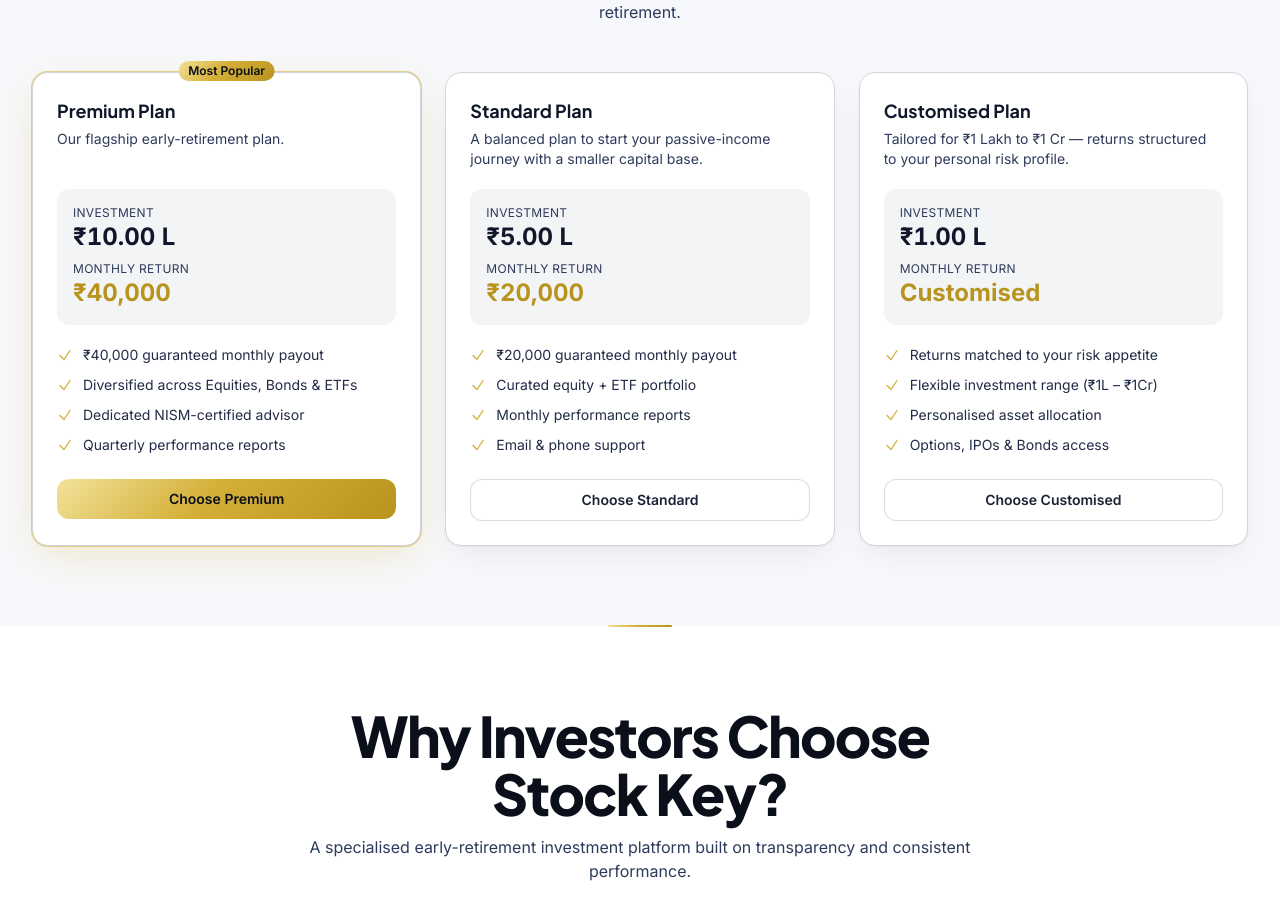
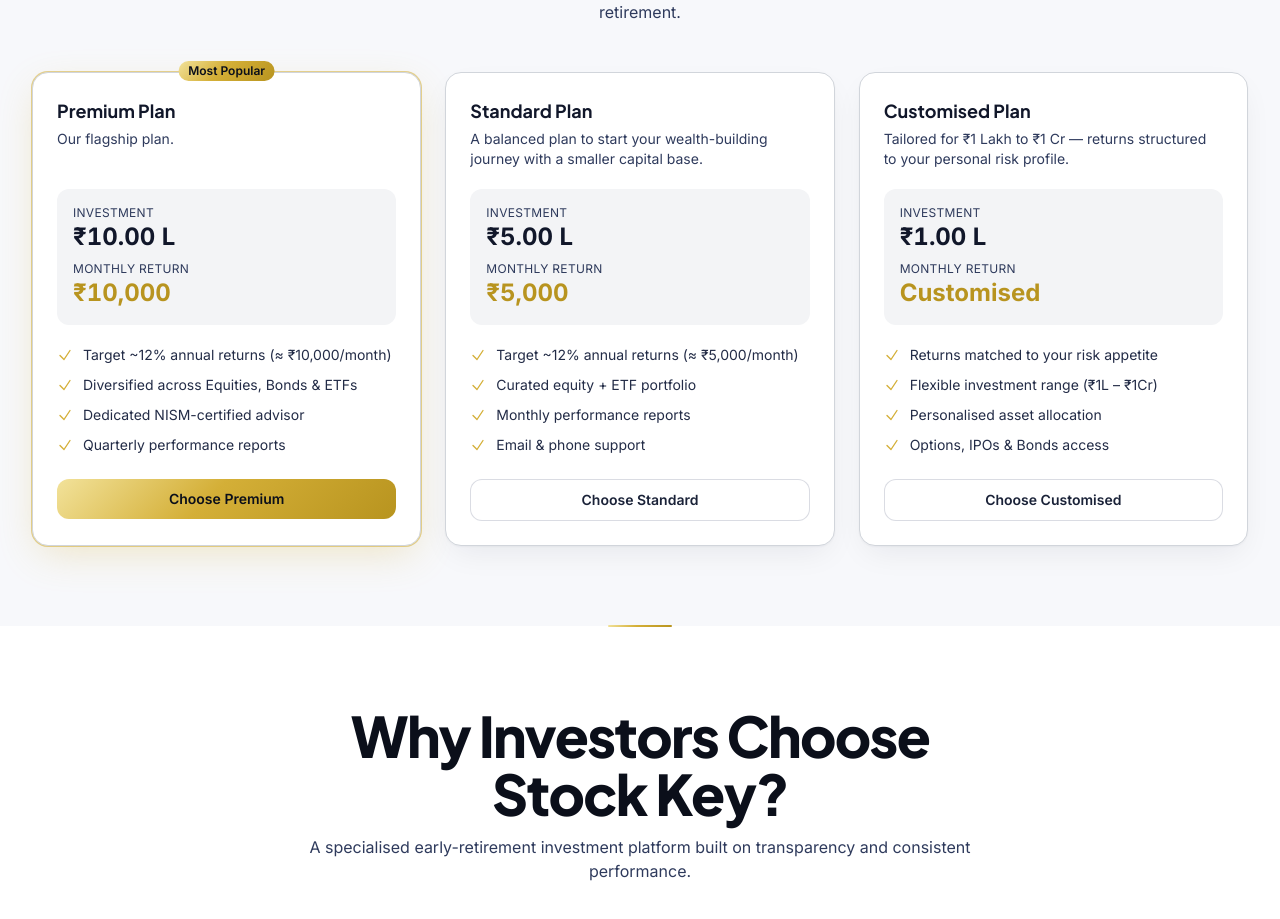
Before and after one commit to yaswanthreddy2712/stockkey, a React (Vite) app: page / in a window 1280 px wide. Shown: the part 1122-2041 px from the top of the page. Built offline with nearby package versions, Linux system fonts and the light colour scheme; no server answers.

Commit message:
Fix investment returns to realistic ~12% annual, fix seed.js MongoDB URI fallback

```diff
--- a/src/data/seed.ts
+++ b/src/data/seed.ts
@@ -230,10 +230,10 @@
   {
     tier: 'Premium',
     investment: 1000000,
-    monthlyReturn: 40000,
-    description: 'Our flagship early-retirement plan. Turn ₹10 Lakh into a guaranteed monthly income for life.',
+    monthlyReturn: 10000,
+    description: 'Our flagship plan. Grow your ₹10 Lakh corpus with a diversified, advisor-managed portfolio targeting ~12% annual returns.',
     features: [
-      '₹40,000 guaranteed monthly payout',
+      'Target ~12% annual returns (≈ ₹10,000/month)',
       'Diversified across Equities, Bonds & ETFs',
       'Dedicated NISM-certified advisor',
       'Quarterly performance reports',
@@ -244,10 +244,10 @@
   {
     tier: 'Standard',
     investment: 500000,
-    monthlyReturn: 20000,
-    description: 'A balanced plan to start your passive-income journey with a smaller capital base.',
+    monthlyReturn: 5000,
+    description: 'A balanced plan to start your wealth-building journey with a smaller capital base.',
     features: [
-      '₹20,000 guaranteed monthly payout',
+      'Target ~12% annual returns (≈ ₹5,000/month)',
       'Curated equity + ETF portfolio',
       'Monthly performance reports',
       'Email & phone support',
```
Also changed, not shown: 1 other file (tests, documents, lock files or other folders).
